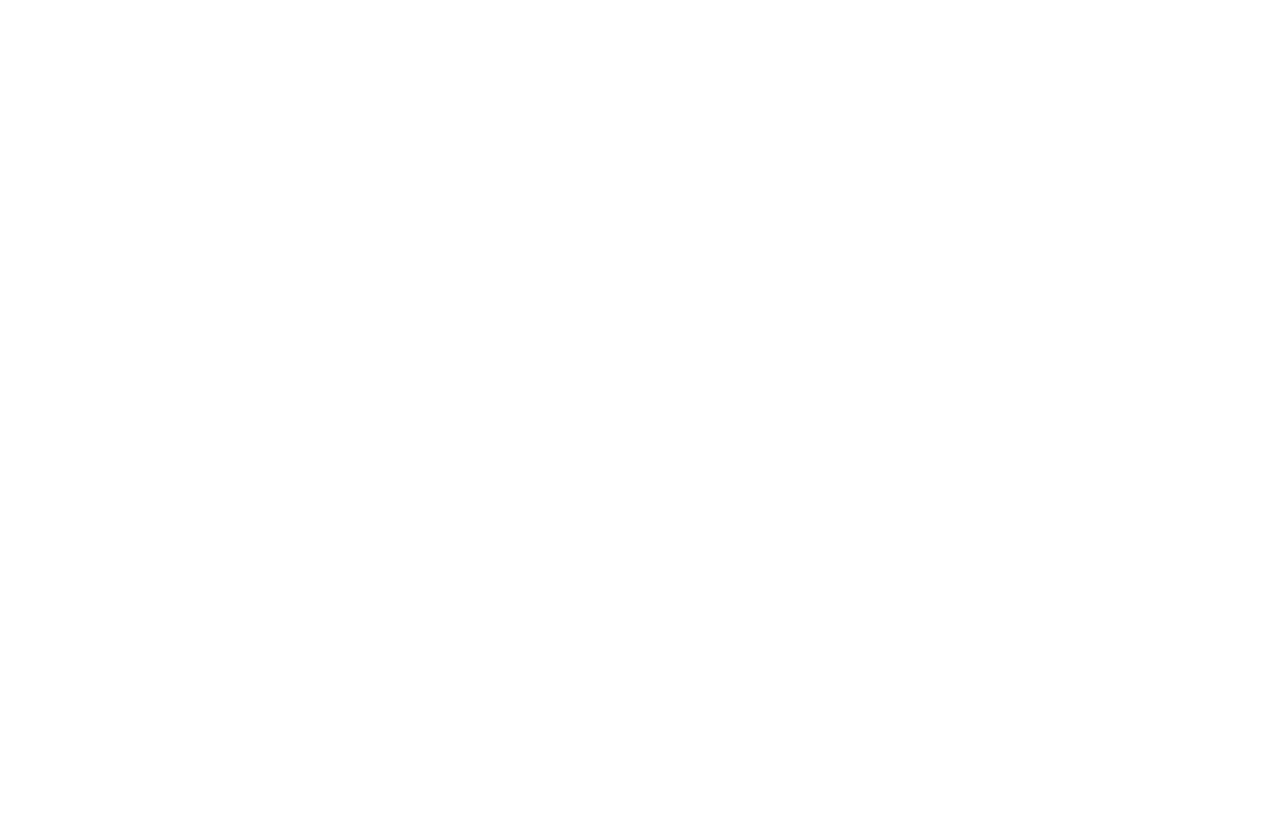
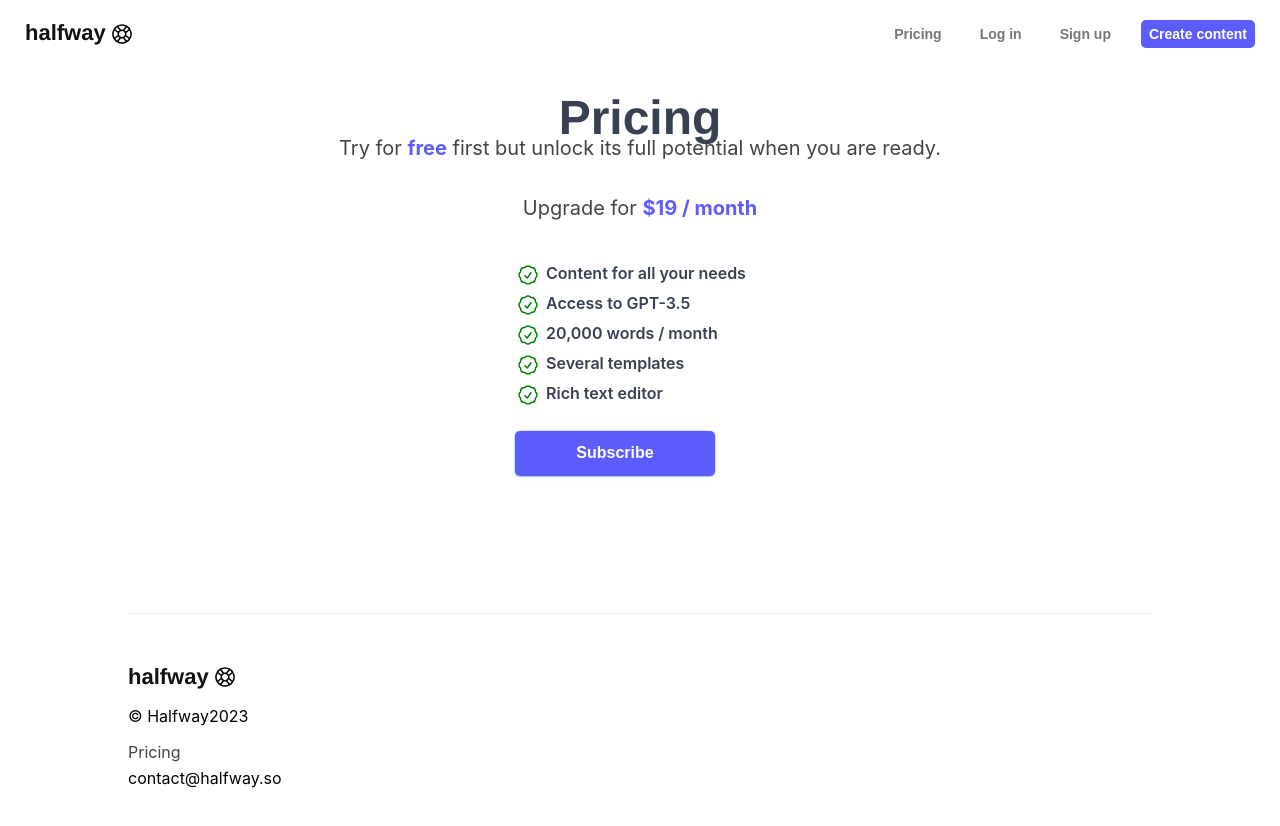
Before and after one commit to kylelong/halfway, a React (Create React App) app in the folder client/: page /pricing in a window 1280 px wide. Before the commit this address had no page. Shown: the top 826 px of the page. Before the commit the page ends 800 px from the top, so only its background shows below. Built offline with nearby package versions, Linux system fonts and the light colour scheme.

Commit message:
add pricing page

```diff
--- a/client/src/App.tsx
+++ b/client/src/App.tsx
@@ -2,6 +2,7 @@
 import "./App.css";
 import {BrowserRouter as Router, Routes, Route} from "react-router-dom";
 import LandingPage from "./components/LandingPage/LandingPage";
+import Pricing from "./components/LandingPage/Pricing";
 
 function App() {
   return (
@@ -12,7 +13,7 @@
           {/* <Route path="/demo" element={<Demo />}></Route> */}
           {/* <Route path="/login" element={<Login />}></Route> */}
           {/* <Route path="/signup" element={<signup />}></Route> */}
-          {/* <Route path="/pricing" element={<Pricing />}></Route> */}
+          <Route path="/pricing" element={<Pricing />}></Route>
         </Routes>
       </Router>
     </div>
--- /dev/null
+++ b/client/src/components/LandingPage/Footer.tsx
@@ -0,0 +1,39 @@
+import * as React from "react";
+import {Link} from "react-router-dom";
+import styled from "styled-components";
+import Logo from "../Logo/Logo";
+
+export const FooterDiv = styled.footer`
+  display: flex;
+  -webkit-box-pack: justify;
+  flex-direction: column;
+  border-top: 1px solid rgba(55, 53, 47, 0.09);
+  margin-top: 32px;
+  padding: 25px 0px;
+  @media (min-width: 769px) {
+    padding: 50px 0px;
+  }
+  width: 100%;
+`;
+export default function Footer() {
+  return (
+    <FooterDiv>
+      <Logo />
+      <p>
+        &copy; Halfway
+        {new Date().getFullYear()}
+      </p>
+      <Link
+        to="/pricing"
+        style={{
+          textDecoration: "none",
+          color: "rgb(68, 68, 68)",
+          marginBottom: "6px",
+        }}
+      >
+        Pricing
+      </Link>
+      <span>contact@halfway.so</span>
+    </FooterDiv>
+  );
+}
--- a/client/src/components/LandingPage/LandingPage.tsx
+++ b/client/src/components/LandingPage/LandingPage.tsx
@@ -23,6 +23,7 @@
 import thinking from "../../assets/thinking.svg";
 import sunglasses from "../../assets/sunglasses.svg";
 import writing from "../../assets/writing.svg";
+import Footer from "./Footer";
 import {
   svgStyle,
   svgContentStyle,
@@ -30,7 +31,6 @@
   emojiStyle,
   linkStyle,
 } from "../../styles/common";
-import Logo from "../Logo/Logo";
 
 const svgs = [paper, chart, email, person, seo, cart];
 export const Container = styled.div`
@@ -260,15 +260,6 @@
   font-weight: 500;
   margin-top: 3px;
 `;
-export const Footer = styled.footer`
-  display: flex;
-  -webkit-box-pack: justify;
-  flex-direction: column;
-  border-top: 1px solid rgba(55, 53, 47, 0.09);
-  margin-top: 32px;
-  padding: 50px 0px;
-  width: 100%;
-`;
 
 //#endregion
 const useCases = {
@@ -485,14 +476,7 @@
               </GetStarted>
             </Link>
           </Section>
-          <Footer>
-            <Logo />
-            <p>
-              &copy; Halfway
-              {new Date().getFullYear()}
-            </p>
-            <span>contact@halfway.so</span>
-          </Footer>
+          <Footer />
         </Details>
       </Container>
     </div>
--- /dev/null
+++ b/client/src/components/LandingPage/Pricing.tsx
@@ -0,0 +1,148 @@
+import React from "react";
+import styled from "styled-components";
+import Menu from "../../components/Menu/Menu";
+import checkBadge from "../../assets/checkBadge.svg";
+import {svgStyle} from "../../styles/common";
+import Footer from "../LandingPage/Footer";
+
+export const Container = styled.div`
+  display: flex;
+  flex-direction: column;
+  align-items: center;
+  justify-content: space-around;
+  width: 89%;
+  padding: 0px 32px;
+  min-height: 100vh;
+  @media (min-width: 1024px) {
+    flex: 1 1 0%;
+    margin: 0px auto;
+    width: 1024px;
+    padding: 0px 24px;
+  }
+`;
+export const Header = styled.h1`
+  font-family: "Helvetica Neue", sans-serif;
+  text-align: center;
+  font-weight: bold;
+  font-size: 32px;
+  color: rgb(55, 65, 81);
+  @media (min-width: 648px) {
+    font-size: 3rem;
+  }
+`;
+
+export const Message = styled.p`
+  font-size: 16px;
+  line-height: 1.5;
+  color: rgb(68, 68, 68);
+  text-align: center;
+  @media (min-width: 769px) {
+    font-size: 20px;
+  }
+`;
+
+export const Subscribe = styled.button`
+  display: inline-flex;
+  -webkit-box-align: center;
+  align-items: center;
+  -webkit-box-pack: center;
+  justify-content: center;
+  position: relative;
+  max-width: 200px;
+  margin: 0 auto;
+  width: 100%;
+  border: 0px;
+  border-radius: 5px;
+  cursor: pointer;
+  outline: none;
+  white-space: nowrap;
+  transition: color 100ms ease-in 0s;
+  text-align: left;
+  color: rgb(255, 255, 255);
+  background: rgb(93, 93, 255);
+  box-shadow: rgba(0, 0, 0, 0.12) 0px 1px 1px 0px,
+    rgba(0, 112, 215, 0.16) 0px 0px 0px 1px,
+    rgba(0, 112, 215, 0.08) 0px 2px 5px 0px;
+  height: 45px;
+  padding: 0px 14px;
+  font-size: 16px;
+  font-weight: 600;
+  &:hover {
+    opacity: 0.9;
+  }
+  position: relative;
+  right: 25px;
+`;
+
+export const Item = styled.div`
+  display: flex;
+  flex-direction: row;
+  margin-bottom: 6px;
+`;
+
+export const Description = styled.div`
+  color: rgb(55, 65, 81);
+  font-size: inherit;
+  font-weight: inherit;
+  font-weight: 600;
+  font-size: 16px;
+  margin-left: 6px;
+`;
+export const PerkContainer = styled.div`
+  margin-right: 22px;
+  margin-bottom: 18px;
+`;
+export const Content = styled.div`
+  position: relative;
+  bottom: 25px;
+  display: flex;
+  flex-direction: column;
+  align-items: center;
+  @media (min-width: 769px) {
+    bottom: 85px;
+  }
+`;
+const perks = [
+  "Content for all your needs",
+  "Access to GPT-3.5",
+  "20,000 words / month",
+  "Several templates",
+  "Rich text editor",
+];
+export default function Pricing() {
+  return (
+    <div>
+      <Menu />
+      <Container>
+        <Header>Pricing</Header>
+        <Content>
+          <Message>
+            Try for{" "}
+            <span style={{color: "rgb(93, 93, 255)", fontWeight: "bold"}}>
+              free
+            </span>{" "}
+            first but unlock its full potential when you are ready. <br />{" "}
+            <br /> Upgrade for{" "}
+            <span style={{color: "rgb(93, 93, 255)", fontWeight: "bold"}}>
+              $19 / month
+            </span>
+          </Message>
+          <br />
+          <PerkContainer>
+            {perks.map((item, i) => {
+              return (
+                <Item key={i}>
+                  <img alt="checkBadge" src={checkBadge} style={svgStyle} />
+                  <Description>{item}</Description>
+                </Item>
+              );
+            })}
+          </PerkContainer>
+          <Subscribe>Subscribe</Subscribe>
+        </Content>
+
+        <Footer />
+      </Container>
+    </div>
+  );
+}
--- a/client/src/components/Logo/Logo.tsx
+++ b/client/src/components/Logo/Logo.tsx
@@ -1,7 +1,8 @@
 import * as React from "react";
+import {Link} from "react-router-dom";
 import styled from "styled-components";
 import lifeBuoy from "../../assets/lifeBuoy.svg";
-import {svgStyle} from "../../styles/common";
+import {linkStyleRow, svgStyle} from "../../styles/common";
 
 export const Halfway = styled.div`
   font-weight: bold;
@@ -16,8 +17,10 @@
 export default function Logo() {
   return (
     <LogoContainer>
-      <Halfway>halfway</Halfway>
-      <img src={lifeBuoy} alt="buoy" style={svgStyle} />
+      <Link to="/" style={linkStyleRow}>
+        <Halfway>halfway</Halfway>
+        <img src={lifeBuoy} alt="buoy" style={svgStyle} />
+      </Link>
     </LogoContainer>
   );
 }
--- a/client/src/styles/common.tsx
+++ b/client/src/styles/common.tsx
@@ -3,6 +3,11 @@
 export const linkStyle = {
   textDecoration: "none",
   margin: "0 auto",
+};
+export const linkStyleRow: CSSProperties = {
+  textDecoration: "none",
+  display: "flex",
+  flexDirection: "row",
 };
 
 export const svgStyle = {
```
Also changed, not shown: client/src/assets/checkBadge.svg (added).
